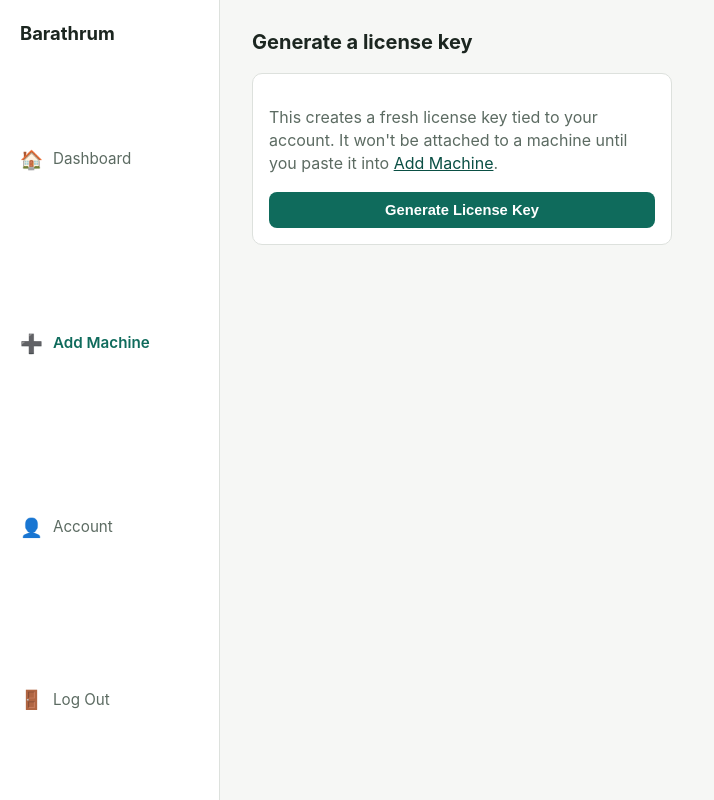
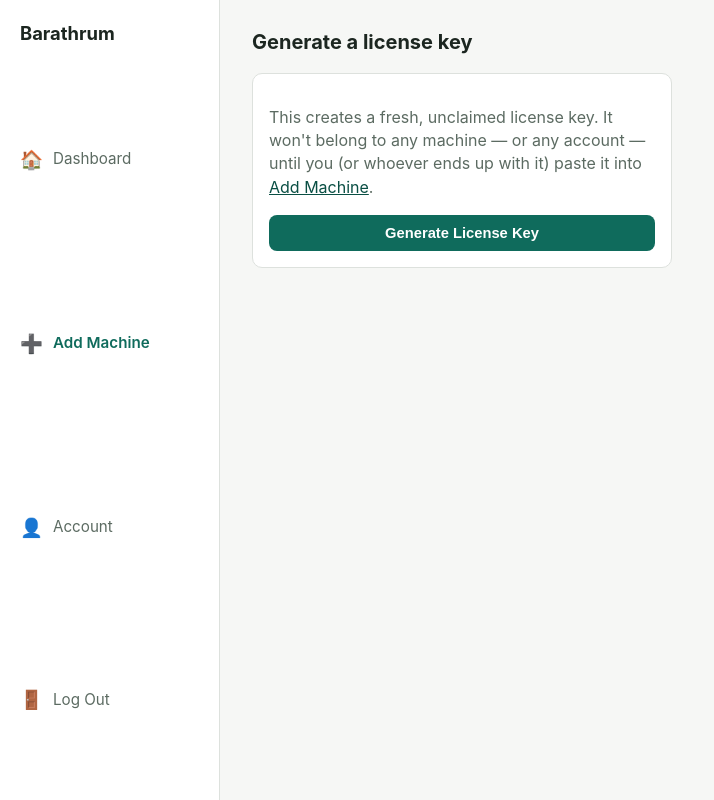
Before and after one commit to benzgarcel122-crypto/barathrum-backend, a Django app: page /licenses/generate/ in a window 1280 px wide. Shown: the whole page, without its empty margins (0-714 px from the left). Run offline with Django 5.2, Linux system fonts and the light colour scheme; the visitor is signed in with stand-in values (Sample User, id 1).

Commit message:
Update generate_license.html

```diff
--- a/dashboard/templates/dashboard/generate_license.html
+++ b/dashboard/templates/dashboard/generate_license.html
@@ -8,8 +8,9 @@
 
 <div class="card" style="max-width: 420px;">
   <p class="text-muted">
-    This creates a fresh license key tied to your account. It won't be attached to a machine
-    until you paste it into <a href="{% url 'dashboard:add_machine' %}">Add Machine</a>.
+    This creates a fresh, unclaimed license key. It won't belong to any machine — or any
+    account — until you (or whoever ends up with it) paste it into
+    <a href="{% url 'dashboard:add_machine' %}">Add Machine</a>.
   </p>
   <form method="post" action="{% url 'dashboard:generate_license' %}">
     {% csrf_token %}
```
